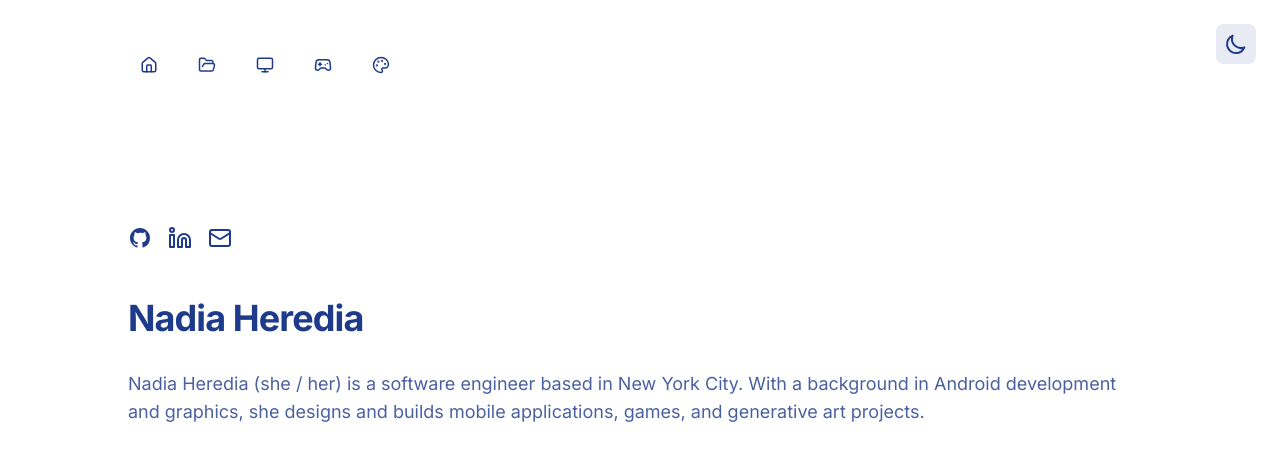
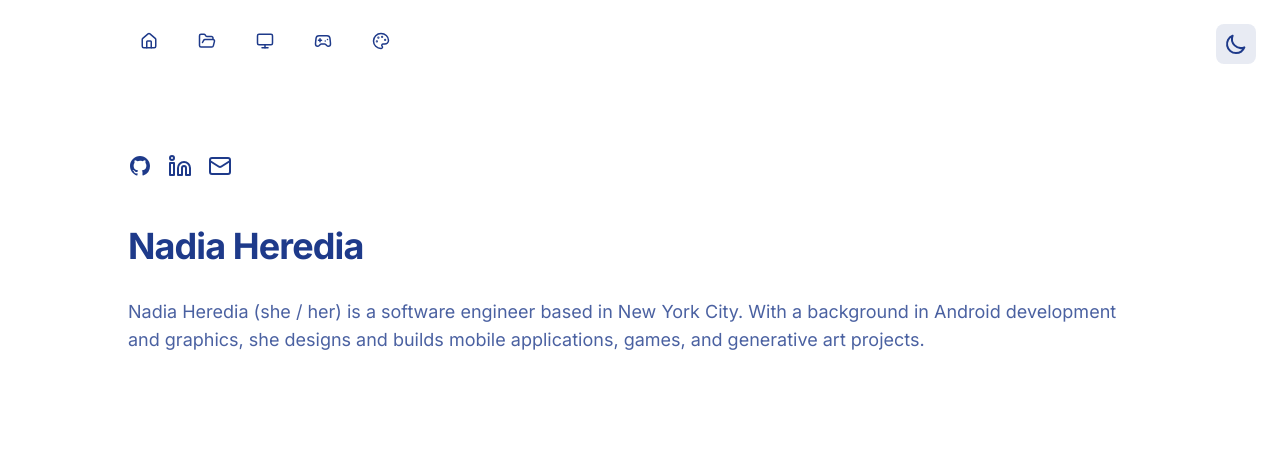
Before and after one commit to nadia-nh/nextjs-website, a Next.js app: page / in a window 1280 px wide. Shown: the top 460 px of the page. Built offline with nearby package versions, Linux system fonts and the light colour scheme.

Commit message:
Cut the bottom padding in the header in half

```diff
--- a/components/header.jsx
+++ b/components/header.jsx
@@ -16,7 +16,7 @@ const navItems = [
 
 export function Header() {
     return (
-        <nav className="flex flex-wrap items-center gap-4 pt-6 pb-12 sm:pt-12 md:pb-24">
+        <nav className="flex flex-wrap items-center gap-4 pt-6 pb-6 sm:pt-6 md:pb-12">
             {!!navItems?.length && (
                 <ul className="flex flex-wrap gap-x-4 gap-y-1">
                     {navItems.map((item, index) => (
```
